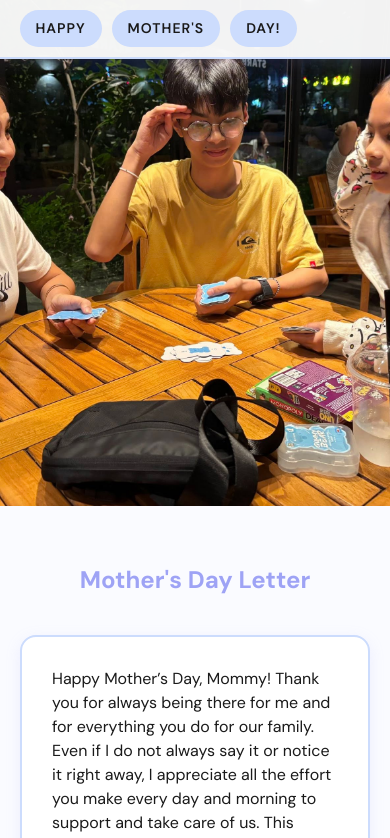
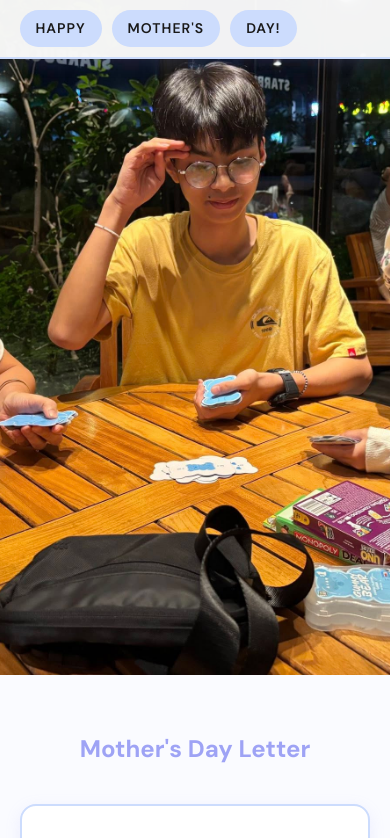
Before and after one commit to laopulento2029/laopulento2029-hmd, a plain HTML site: page index.html in a window 390 px wide. Shown: the top 838 px of the page. Drawn offline with nearby package versions, Linux system fonts and the light colour scheme.

Commit message:
Add files via upload

```diff
--- a/index.html
+++ b/index.html
@@ -210,7 +210,9 @@
         .hero {
             position: relative;
             height: 100vh;
-            min-height: 600px;
+            height: 100svh;
+            min-height: 500px;
+            width: 100%;
             overflow: hidden;
         }
 
@@ -222,9 +224,8 @@
         }
 
         .hero-slider img {
-            width: 100%;
-            height: 100vh;
-            min-height: 600px;
+            width: 100vw;
+            height: 100%;
             object-fit: cover;
             flex-shrink: 0;
         }
@@ -512,12 +513,10 @@
             object-fit: cover;
         }
 
-        @media (max-width: 768px) {
-
-            .hero,
-            .hero-slider img {
-                height: 60vh;
-                min-height: 300px;
+        @media (max-width: 480px) {
+            .hero {
+                height: 80svh;
+                min-height: 400px;
             }
 
             .hero-slider img {
@@ -553,7 +552,7 @@
     </header>
 
     <section id="about-section">
-            <h2 class="section-title">Mother's Day Letter</h2>
+        <h2 class="section-title    ">Mother's Day Letter</h2>
         <div class="letter-container">
             <div class="letter">
                 <p>Happy Mother’s Day, Mommy!
```
Lines whose indentation alone changed are shown as unchanged.
